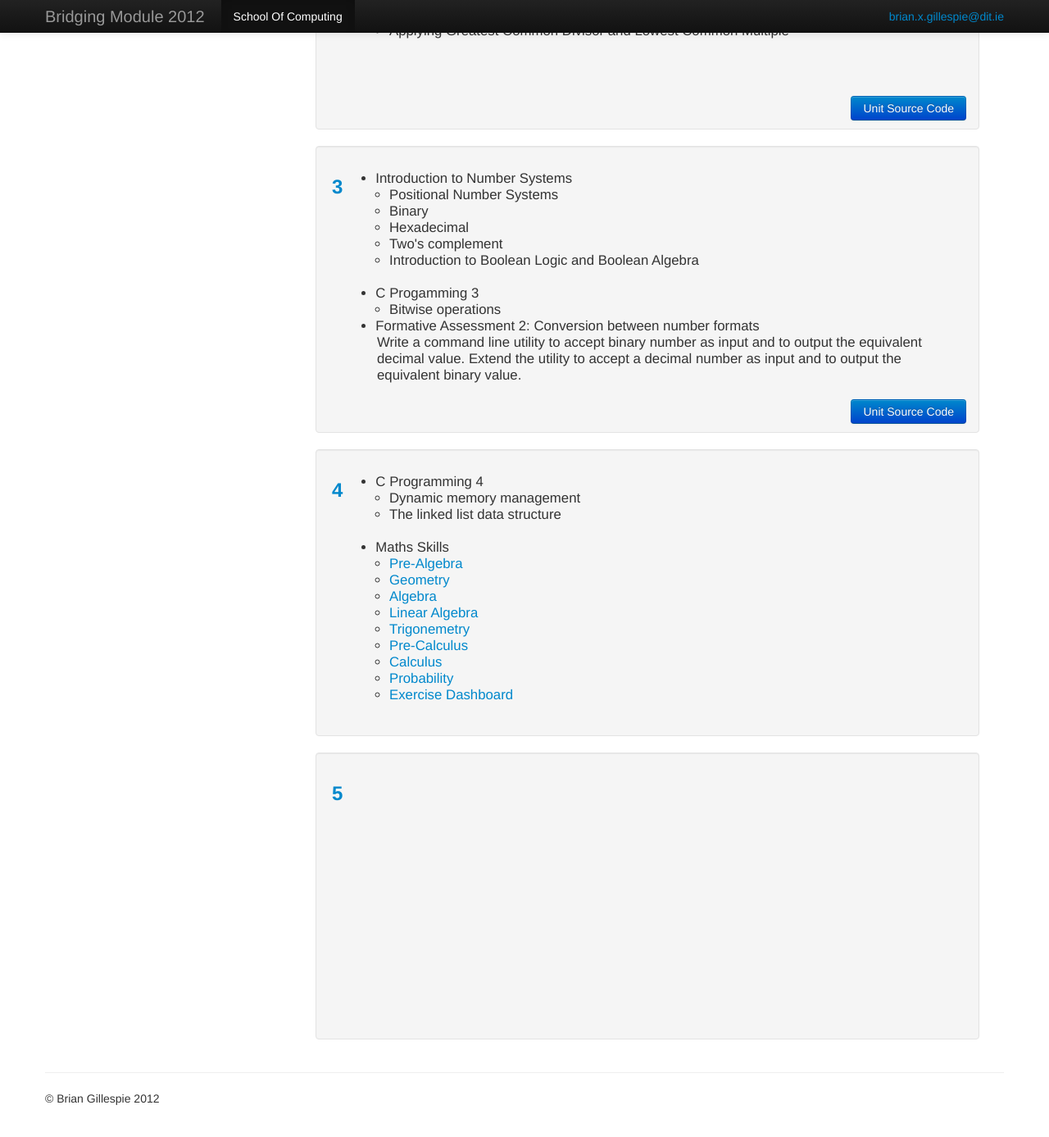
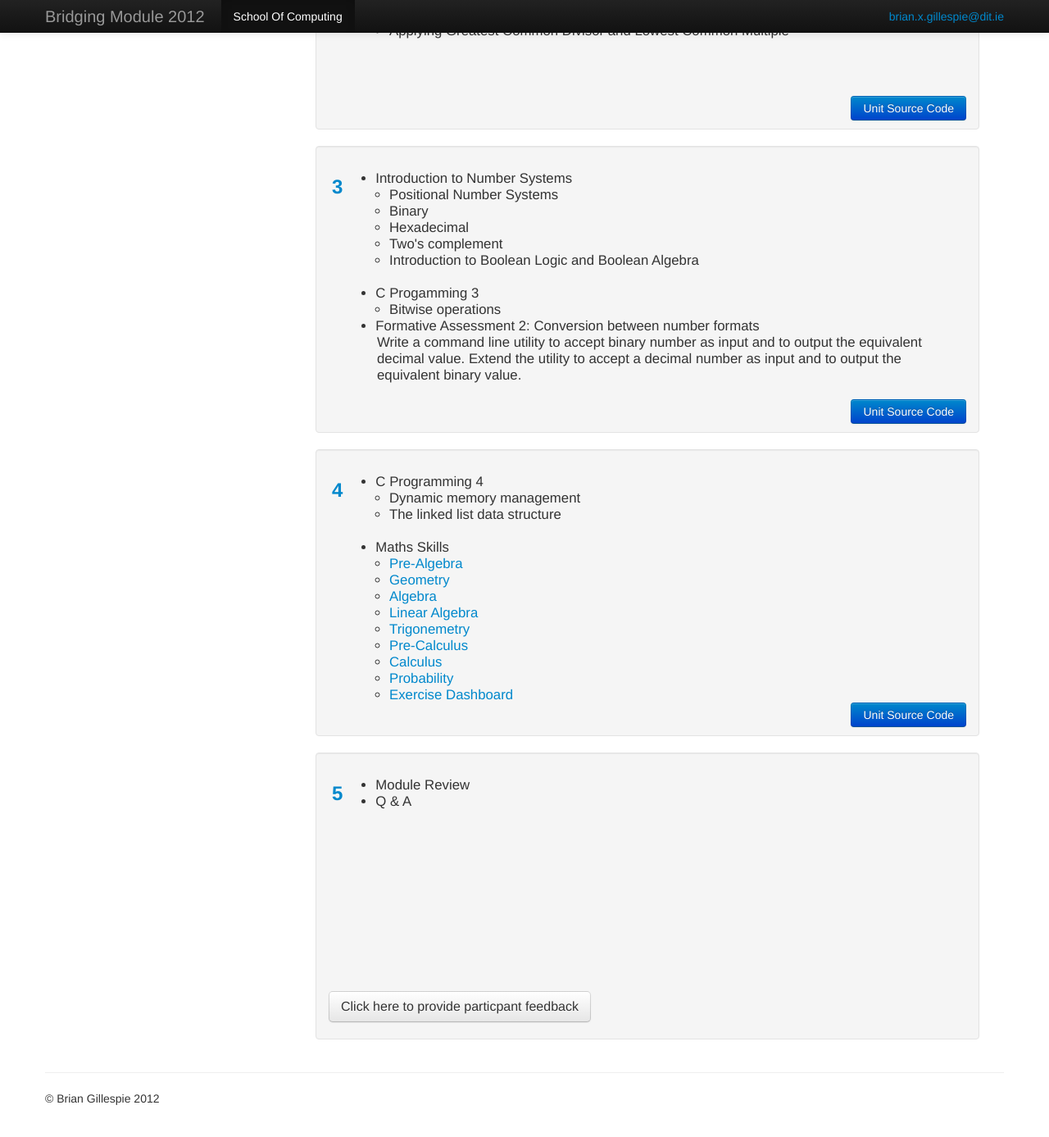
Before and after one commit to c12345678/bridgingmodule2012, a Jekyll site: the page built from index.html, in a window 1280 px wide and 1400 px high, scrolled down 1349 px. Shown: the top 1387 px of the window at 82% size. Built offline with Jekyll 4.4.1, drawn with Linux system fonts in a browser that asks for light colours.

Commit message:
Final day changes

```diff
--- a/_includes/unit4.html
+++ b/_includes/unit4.html
@@ -18,3 +18,4 @@
     <li><a href="http://www.khanacademy.org/math/exercisedashboard">Exercise Dashboard</a></li>
   </ul>
 </ul>
+<a class="btn btn-primary site-code-link" href="https://github.com/ditbjg/bridgingmodule2012/tree/master/unit4">Unit Source Code</a>
--- a/_includes/unit5.html
+++ b/_includes/unit5.html
@@ -0,0 +1,5 @@
+<ul>
+  <li>Module Review</li>
+  <li>Q &amp; A</li>
+</ul>
+<a class="btn btn-large site-feedback-link" href="http://www.surveymonkey.com/s/5YJ35VV">Click here to provide particpant feedback</a>
--- a/assets/css/site.css
+++ b/assets/css/site.css
@@ -9,8 +9,13 @@
   right: 15px;
 }
 
-
 .site-unit-body h3 {
   margin-right: 40px;
   padding-bottom: 250px;
 }
+
+.site-unit-body .site-feedback-link {
+  position: absolute;
+  bottom: 20px;
+  left: 15px;
+}
```
